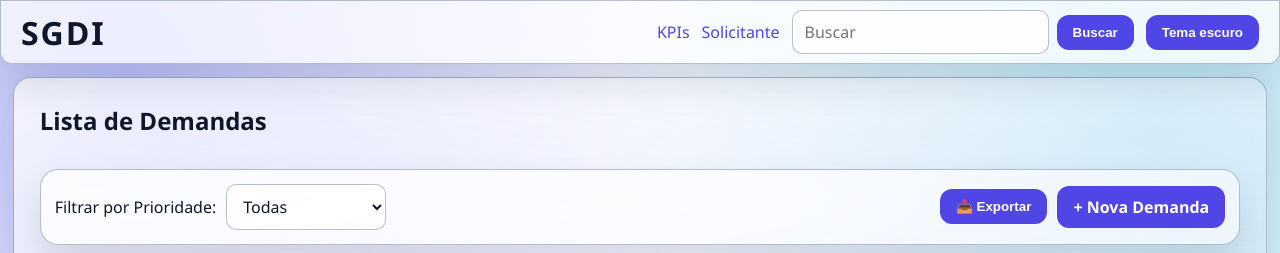
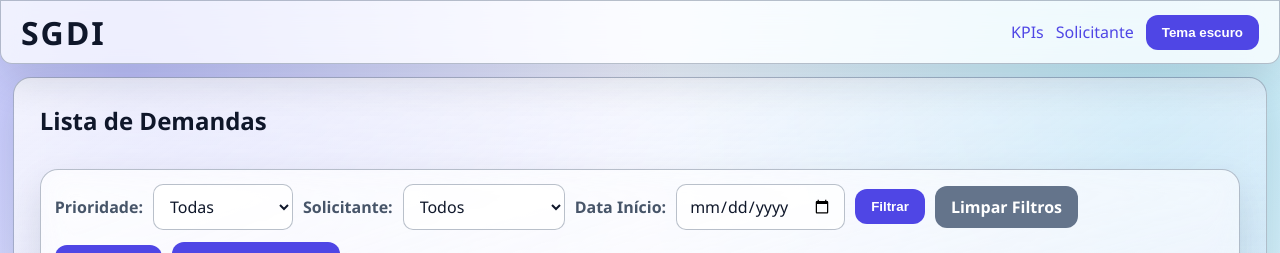
Before and after one commit to PabloAOliveira/SistemaLegado, a Flask app: page / in a window 1280 px wide. Shown: the top 253 px of the page. Run offline with Flask 3, Linux system fonts and the light colour scheme; data comes from the database, SQL or seed files in the repository; data that the repository does not hold is empty.

Commit message:
Commit completo com atualização no front-end & filtros.
Mudanças feitas no front-end com a remoção do botão de "buscar" que era inutilizável. E criação de filtros para poder buscar de forma mais filtrada.

```diff
--- a/routes.py
+++ b/routes.py
@@ -1,7 +1,7 @@
 """Rotas da aplicação."""
 from flask import render_template, request, redirect, url_for, flash, jsonify
 from services.demandas import (
-    get_demandas, get_demanda, search_demandas, create_demanda,
+    get_demandas, get_demanda, create_demanda,
     update_demanda, delete_demanda, ensure_demandas_dashboard_columns
 )
 from services.requesters import (
@@ -26,8 +26,29 @@ def register_routes(app):
         if prioridade_filtro not in ("todas", ""):
             prioridade_filtro = normalize_priority(prioridade_filtro)
 
-        demandas = get_demandas(prioridade_filtro)
-        return render_template('index.html', demandas=demandas, prioridade_filtro=prioridade_filtro)
+        solicitante_filtro = request.args.get('solicitante', '').strip()
+        data_inicio = request.args.get('data_inicio', '').strip()
+        data_fim = request.args.get('data_fim', '').strip()
+
+        demandas = get_demandas(
+            prioridade_filtro=prioridade_filtro,
+            solicitante_filtro=solicitante_filtro,
+            data_inicio=data_inicio,
+            data_fim=data_fim
+        )
+
+        from services.requesters import get_available_people
+        people = get_available_people()
+
+        return render_template(
+            'index.html',
+            demandas=demandas,
+            prioridade_filtro=prioridade_filtro,
+            solicitante_filtro=solicitante_filtro,
+            data_inicio=data_inicio,
+            data_fim=data_fim,
+            people=people
+        )
 
     @app.route('/dashboard', methods=['GET'])
     def dashboard():
@@ -97,13 +118,6 @@ def register_routes(app):
         else:
             flash('Erro ao deletar demanda!')
         return redirect(url_for('index'))
-
-    @app.route('/buscar', methods=['GET'])
-    def buscar():
-        ensure_demandas_dashboard_columns()
-        termo = request.args.get('q', '').strip()
-        resultados = search_demandas(termo)
-        return render_template('index.html', demandas=resultados, prioridade_filtro='todas')
 
     @app.route('/detalhes/<int:demanda_id>', methods=['GET'])
     def detalhes(demanda_id):
--- a/services/demandas.py
+++ b/services/demandas.py
@@ -47,12 +47,53 @@ def ensure_demandas_dashboard_columns():
     )
 
 
-def get_demandas(prioridade_filtro='todas'):
-    """Retorna lista de demandas com filtro de prioridade."""
+def get_demandas(prioridade_filtro='todas', solicitante_filtro='', data_inicio='', data_fim=''):
+    """Retorna lista de demandas com filtros múltiplos: prioridade, solicitante e data."""
     ensure_demandas_dashboard_columns()
 
-    if prioridade_filtro == 'todas' or not prioridade_filtro:
-        demandas = fetch_all("""
+    # Construir cláusula WHERE dinamicamente
+    where_clauses = []
+    params = []
+
+    # Filtro de prioridade
+    if prioridade_filtro and prioridade_filtro != 'todas':
+        prioridade_normalizada = normalize_priority(prioridade_filtro)
+        where_clauses.append("LOWER(prioridade) = ?")
+        params.append(prioridade_normalizada)
+
+    # Filtro de solicitante
+    if solicitante_filtro and solicitante_filtro.strip():
+        where_clauses.append("LOWER(solicitante) = LOWER(?)")
+        params.append(solicitante_filtro.strip())
+
+    # Filtro de data de início
+    if data_inicio and data_inicio.strip():
+        where_clauses.append("DATE(data_criacao) >= ?")
+        params.append(data_inicio.strip())
+
+    # Filtro de data de fim
+    if data_fim and data_fim.strip():
+        where_clauses.append("DATE(data_criacao) <= ?")
+        params.append(data_fim.strip())
+
+    # Construir query
+    where_clause = " AND ".join(where_clauses)
+    if where_clause:
+        query = f"""
+            SELECT *
+            FROM demandas
+            WHERE {where_clause}
+            ORDER BY CASE LOWER(prioridade)
+                        WHEN 'alta' THEN 1
+                        WHEN 'média' THEN 2
+                        WHEN 'media' THEN 2
+                        WHEN 'baixa' THEN 3
+                        ELSE 4
+                     END,
+                     data_criacao DESC
+        """
+    else:
+        query = """
             SELECT *
             FROM demandas
             ORDER BY CASE LOWER(prioridade)
@@ -63,16 +104,9 @@ def get_demandas(prioridade_filtro='todas'):
                         ELSE 4
                      END,
                      data_criacao DESC
-        """)
-    else:
-        prioridade_normalizada = normalize_priority(prioridade_filtro)
-        demandas = fetch_all("""
-            SELECT *
-            FROM demandas
-            WHERE LOWER(prioridade) = ?
-            ORDER BY data_criacao DESC
-        """, (prioridade_normalizada,))
+        """
 
+    demandas = fetch_all(query, tuple(params) if params else ())
     return demandas
 
 
@@ -80,19 +114,6 @@ def get_demanda(demanda_id):
     """Busca uma demanda por ID."""
     ensure_demandas_dashboard_columns()
     return fetch_one('SELECT * FROM demandas WHERE id = ?', (demanda_id,))
-
-
-def search_demandas(termo):
-    """Busca demandas por termo (título, ID ou solicitante)."""
-    ensure_demandas_dashboard_columns()
-    like_term = f"%{termo}%"
-    return fetch_all(
-        '''SELECT * FROM demandas
-           WHERE titulo LIKE ?
-           OR id LIKE ?
-           OR solicitante LIKE ?''',
-        (like_term, like_term, like_term),
-    )
 
 
 def create_demanda(titulo, descricao, solicitante, responsavel, prioridade, status):
--- a/static/style.css
+++ b/static/style.css
@@ -144,12 +144,6 @@ a:hover {
     flex-wrap: wrap;
 }
 
-.search-form {
-    display: inline-flex;
-    align-items: center;
-    gap: 8px;
-}
-
 .container {
     width: 98%;
     height: calc(100dvh - var(--header-height) - var(--footer-height) - (var(--content-gap) * 2));
@@ -388,9 +382,21 @@ body[data-theme="dark"] .responsible-list div {
     flex-wrap: wrap;
 }
 
-.filter-form select {
+.filter-form label {
+    font-weight: 600;
+    color: var(--text-secondary);
+    white-space: nowrap;
+}
+
+.filter-form select,
+.filter-form input[type="date"] {
     width: auto;
-    min-width: 160px;
+    min-width: 140px;
+}
+
+.filter-form button,
+.filter-form .button-link {
+    white-space: nowrap;
 }
 
 .toolbar-actions {
--- a/templates/base.html
+++ b/templates/base.html
@@ -26,12 +26,6 @@
                 {% if not request.path.startswith('/solicitante') %}
                     <a href="{{ url_for('solicitante') }}">Solicitante</a>
                 {% endif %}
-                <form action="/buscar" method="GET" class="search-form">
-                    <label>
-                        <input type="text" name="q" placeholder="Buscar">
-                    </label>
-                    <button type="submit">Buscar</button>
-                </form>
                 <button id="theme-toggle" type="button" class="theme-toggle" aria-label="Alternar tema">Tema</button>
             </div>
         </div>
--- a/templates/index.html
+++ b/templates/index.html
@@ -6,13 +6,27 @@
 <div class="page-toolbar glass-panel-soft">
     <div class="toolbar-inner">
         <form method="GET" action="/" class="filter-form">
-            <label for="prioridade">Filtrar por Prioridade:</label>
-            <select name="prioridade" id="prioridade" onchange="this.form.submit()">
+            <label for="prioridade">Prioridade:</label>
+            <select name="prioridade" id="prioridade">
                 <option value="todas" {% if prioridade_filtro =="todas" or not prioridade_filtro %}selected{% endif %}>Todas</option>
                 <option value="alta" {% if prioridade_filtro =="alta" %}selected{% endif %}>Alta</option>
                 <option value="media" {% if prioridade_filtro =="media" or prioridade_filtro =="media" %}selected{% endif %}>Media</option>
                 <option value="baixa" {% if prioridade_filtro =="baixa" %}selected{% endif %}>Baixa</option>
             </select>
+
+            <label for="solicitante">Solicitante:</label>
+            <select name="solicitante" id="solicitante">
+                <option value="">Todos</option>
+                {% for person in people %}
+                <option value="{{ person }}" {% if solicitante_filtro == person %}selected{% endif %}>{{ person }}</option>
+                {% endfor %}
+            </select>
+
+            <label for="data_inicio">Data Início:</label>
+            <input type="date" name="data_inicio" id="data_inicio" value="{{ data_inicio }}">
+
+            <button type="submit">Filtrar</button>
+            <a href="/" class="button-link button-link-muted">Limpar Filtros</a>
         </form>
         <div class="toolbar-actions">
             <button type="button" class="button-link" id="export-btn" aria-label="Exportar dados">📥 Exportar</button>
@@ -34,6 +48,9 @@
 
             <form id="export-form" method="POST">
                 <input type="hidden" name="prioridade_filtro" value="{{ prioridade_filtro or 'todas' }}">
+                <input type="hidden" name="solicitante_filtro" value="{{ solicitante_filtro or '' }}">
+                <input type="hidden" name="data_inicio" value="{{ data_inicio or '' }}">
+                <input type="hidden" name="data_fim" value="{{ data_fim or '' }}">
 
                 <label for="relatorio_tipo">Tipo de relatório:</label>
                 <select name="relatorio_tipo" id="relatorio_tipo">
```
Also changed, not shown: ARCHITECTURE.md (+2 -3 lines), templates/editar.html (+7 -5 lines), tests/e2e/test_routes_e2e.py (+0 -8 lines), docs/changelog.md.
